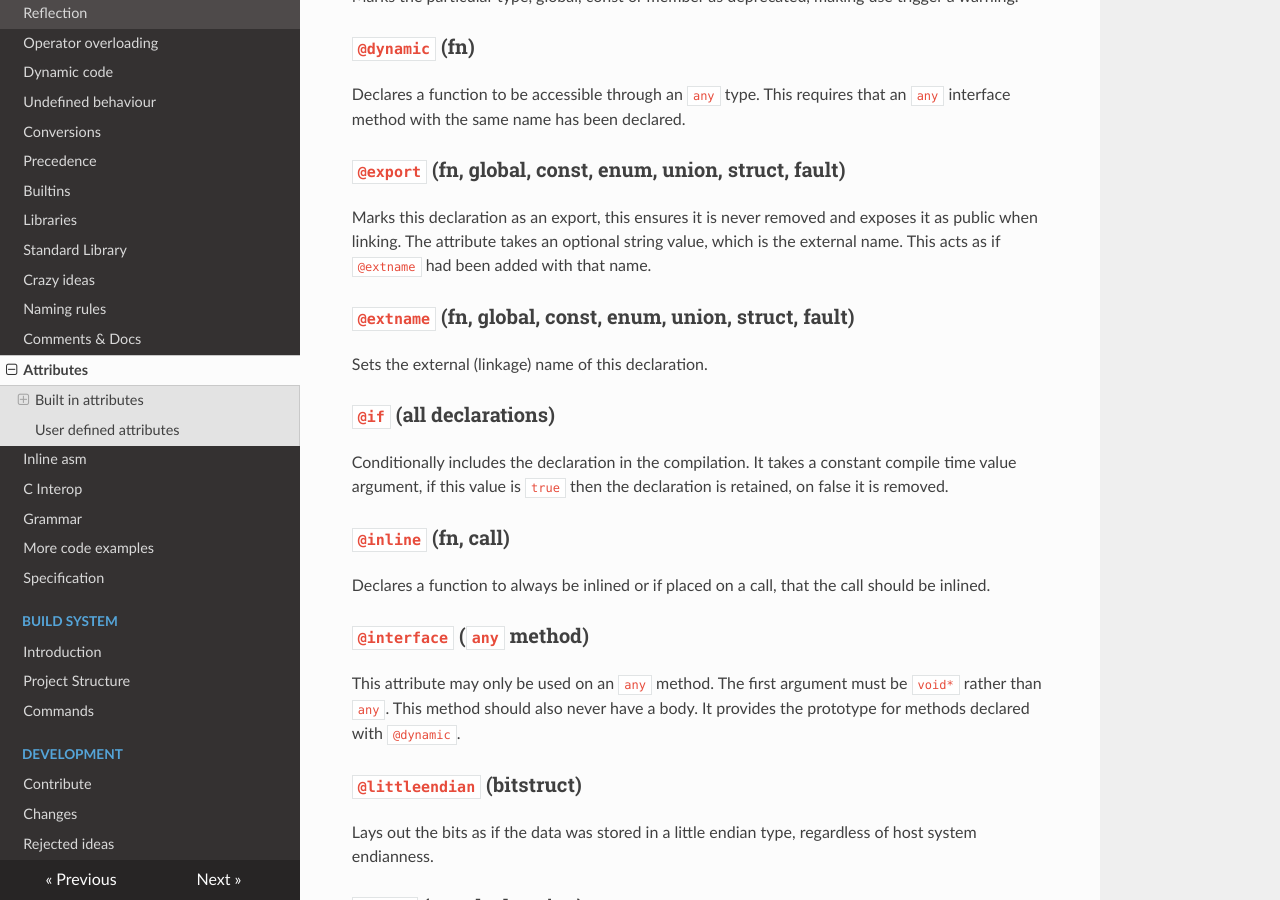
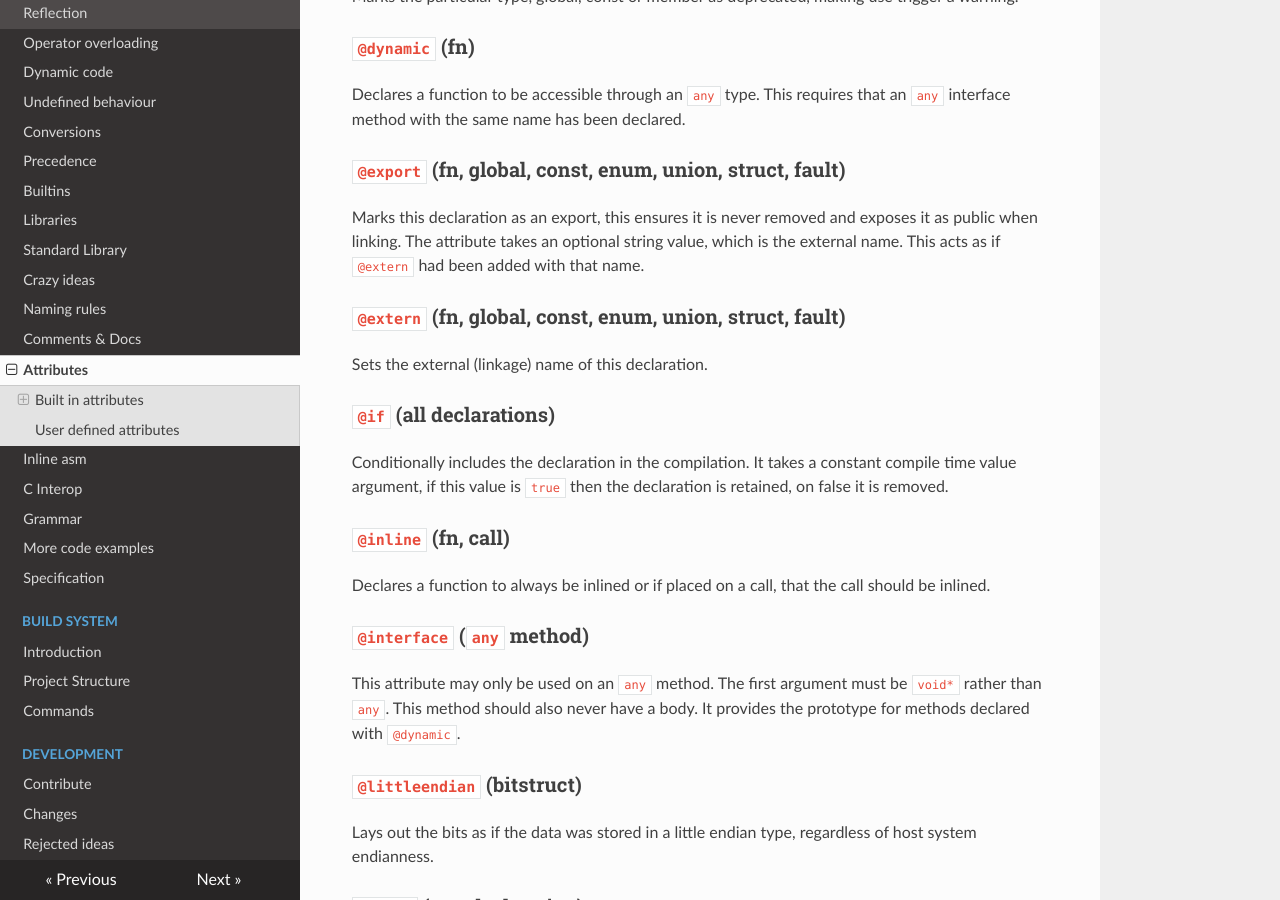
Before and after one commit to c3lang/c3docs-old, an MkDocs documentation site: the page built from docs/attributes.md, in a window 1280 px wide and 900 px high, scrolled down 842 px. Built offline with MkDocs 1.6.1, drawn with Linux system fonts in a browser that asks for light colours; nearby versions of some CDN libraries.

Commit message:
- Updated list of attributes. - Better @if examples - Updated with @if directive. - Added specific compiletime page - Updated examples with references - variant -> any - Chapter on dynamic code. - Updated some pages with references to dynamic calls.

```diff
--- a/docs/attributes.md
+++ b/docs/attributes.md
@@ -34,10 +34,10 @@ same name has been declared.
 ### `@export` (fn, global, const, enum, union, struct, fault)
 
 Marks this declaration as an export, this ensures it is never removed and exposes it as public when linking.
-The attribute takes an optional string value, which is the external name. This acts as if `@extname` had been
+The attribute takes an optional string value, which is the external name. This acts as if `@extern` had been
 added with that name.
 
-### `@extname` (fn, global, const, enum, union, struct, fault)
+### `@extern` (fn, global, const, enum, union, struct, fault)
 
 Sets the external (linkage) name of this declaration.
 
```
